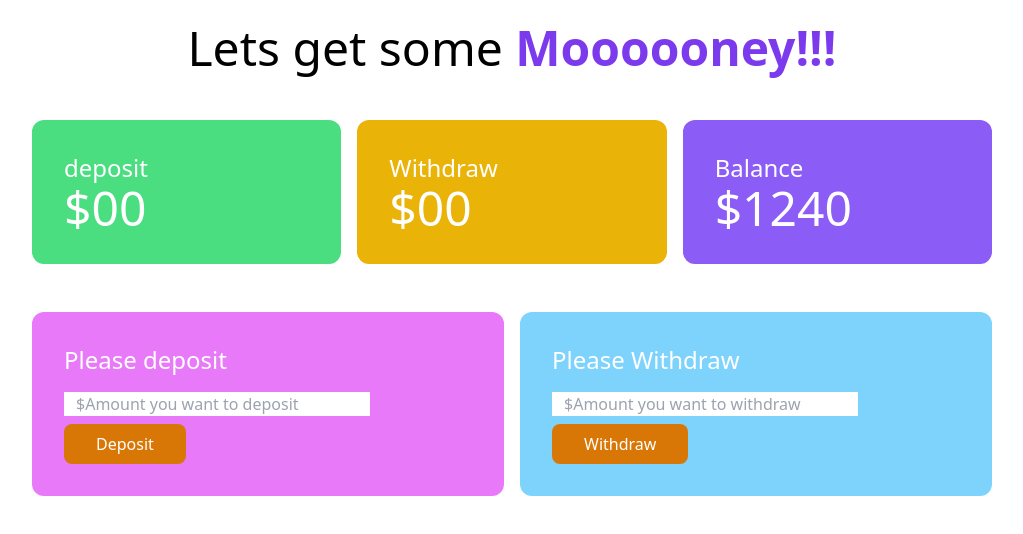
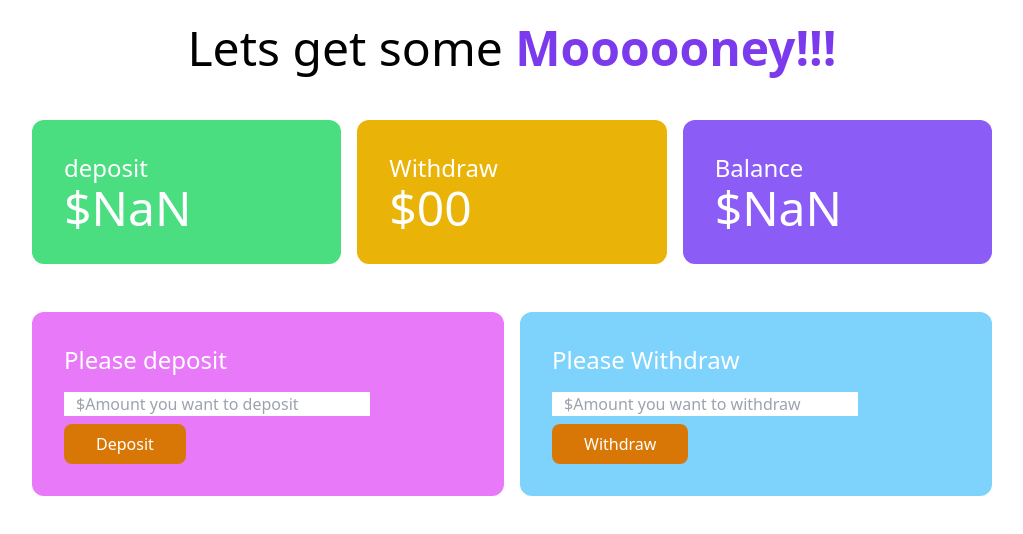
Before and after one commit to Sayeednayeem1/bap-er-bank-js-repo, a plain HTML site: page bank.html in a window 1280 px wide. Both pictures are taken after a click on the button "Deposit". Shown: the whole page, without its empty margins (128-1151 px from the left). Drawn offline with nearby package versions, Linux system fonts and the light colour scheme.

Commit message:
added codes

```diff
--- a/bank.html
+++ b/bank.html
@@ -16,7 +16,7 @@
             <div class="grid grid-cols-3 gap-4 w-9/12 mx-auto text-white">
                 <div class="bg-green-400 p-8 rounded-xl">
                     <h1 class="text-2xl">deposit</h1>
-                    <h4 class="text-5xl">$00</h4>
+                    <h4  class="text-5xl">$<span id="deposit-total">00</span></h4>
                 </div>
                 <div class="bg-yellow-500 p-8 rounded-xl">
                     <h1 class="text-2xl">Withdraw</h1>
@@ -24,26 +24,27 @@
                 </div>
                 <div class="bg-violet-500 p-8 rounded-xl">
                     <h1 class="text-2xl">Balance</h1>
-                    <h4 class="text-5xl">$1240</h4>
+                    <h4 class="text-5xl">$<span id="balance-total">1240</span> </h4>
                 </div>
             </div>
         </section>
         <!-- deposite and withdraw -->
         <section class="mt-12">
-            <div class="grid grid-cols-2 gap-4 w-9/12 mx-auto text-white">
+            <div class="grid grid-cols-2 gap-4 w-9/12 mx-auto ">
                 <div class="bg-fuchsia-400 p-8 rounded-xl">
-                    <h1 class="text-2xl mb-4">Please deposit</h1>
-                    <input class="w-9/12 block mb-2 px-3" type="email" name="" id="deposit-field" placeholder="$Amount you want to deposit">
+                    <h1 class="text-2xl mb-4 text-white">Please deposit</h1>
+                    <input class="w-9/12 block mb-2 px-3" type="text" name="" id="deposit-field" placeholder="$Amount you want to deposit">
                     <button id="btn-deposit" class="bg-amber-600  px-8 py-2 text-white font-medium rounded-lg hover:bg-sky-700">Deposit</button>
 
                 </div>
                 <div class="bg-sky-300 p-8 rounded-xl">
-                    <h1 class="text-2xl mb-4">Please Withdraw</h1>
+                    <h1 class="text-2xl mb-4 text-white">Please Withdraw</h1>
                     <input class="w-9/12 block mb-2 px-3" type="email" name="" id="user-email" placeholder="$Amount you want to withdraw">
                     <button id="btn-withdraw" class="bg-amber-600  px-8 py-2 text-white font-medium rounded-lg hover:bg-sky-700">Withdraw</button>
                 </div>
             </div>
         </section>
     </main>
+    <script src="js/deposit.js"></script>
 </body>
 </html>
--- /dev/null
+++ b/js/deposit.js
@@ -0,0 +1,29 @@
+document.getElementById('btn-deposit').addEventListener('click', function(){
+    const depositField = document.getElementById('deposit-field');
+    const newDepositAmountString  = depositField.value;
+    const newDepositAmount = parseFloat(newDepositAmountString);
+
+    // step-3: get the current deposit total
+    // learn where to use ".innerText" and .value",,
+    const depositTotalElement = document.getElementById('deposit-total');
+    const previousDepositTotalString = depositTotalElement.innerText;
+    const previousDepositTotal = parseFloat(previousDepositTotalString);
+    // step-4: add numbers to set the total deposit
+    const curreentDepositTotal = previousDepositTotal + newDepositAmount;
+
+    depositTotalElement.innerText = curreentDepositTotal;
+
+    // step-5:get balance current total
+
+    const balanceTotalElement = document.getElementById('balance-total');
+    const previousBalanceTotalString = balanceTotalElement.innerText;
+    const previousBalanceTotal = parseFloat(previousBalanceTotalString);
+
+    // step-6: calculate current total balance
+
+    const curreentBalanceTotal = previousBalanceTotal + newDepositAmount;
+    balanceTotalElement.innerText = curreentBalanceTotal;
+
+    // step-7: clear the deposit field
+    depositField.value = "";
+})
```
